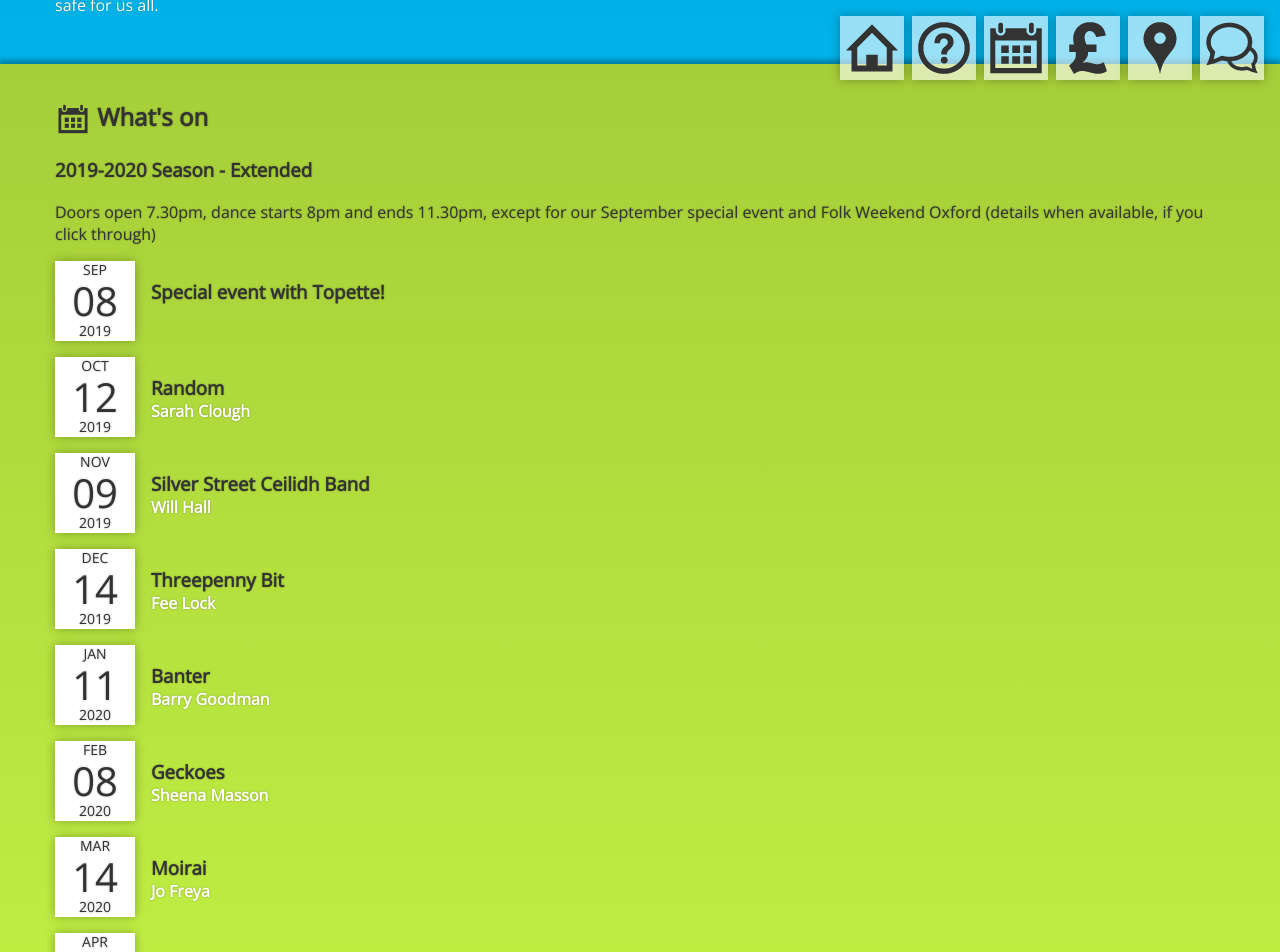
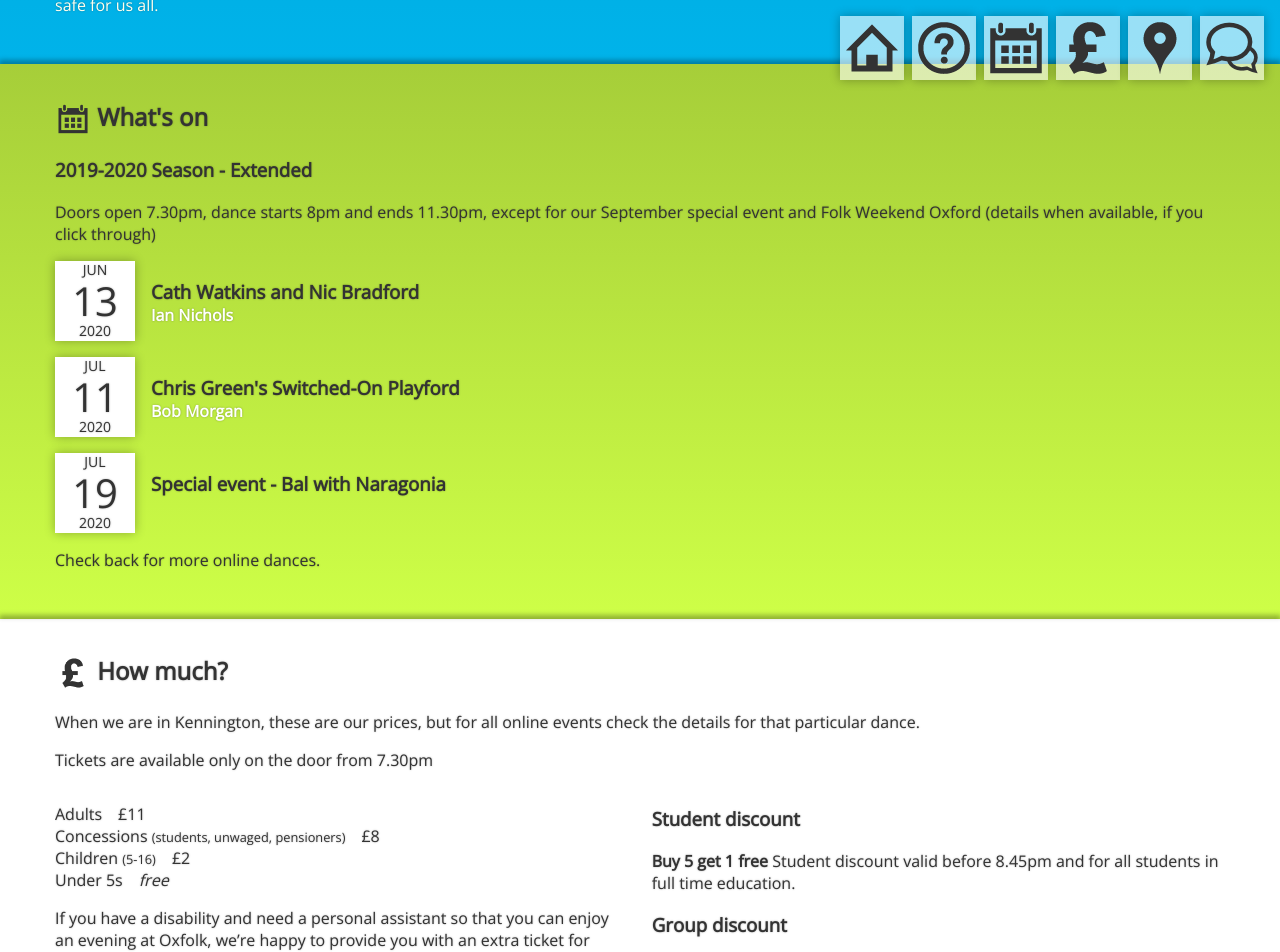
Before and after one commit to oxfolk/oxfolk.org.uk, a Jekyll site: the page built from index.html, in a window 1280 px wide and 1400 px high, scrolled down 1268 px. Shown: the top 952 px of the window. Built offline with Jekyll 4.4.1, drawn with Linux system fonts in a browser that asks for light colours; nearby versions of some CDN libraries; comment, search, counter and statistics services are not loaded; some of the changed text lies outside the part shown.

Commit message:
Removed past 2019/2020 events Updated intro video

```diff
--- a/_includes/what.html
+++ b/_includes/what.html
@@ -73,8 +73,9 @@
     <div class="half-width pull-right">
       <div class="media-wrapper">
         <iframe
-          src="http://www.youtube.com/embed/5IHEfPCVD4E"
+          src="https://www.youtube.com/embed/qRA71125xKE"
           frameborder="0"
+          allow="accelerometer; autoplay; encrypted-media; gyroscope; picture-in-picture"
           allowfullscreen
         ></iframe>
       </div>
--- a/_posts/2019-10-12-random.md
+++ /dev/null
@@ -1,6 +0,0 @@
----
-caller: 'Sarah Clough'
-layout: 'ceilidh'
----
-
-More details coming soon.
--- a/_posts/2019-11-09-silver-street.md
+++ /dev/null
@@ -1,7 +0,0 @@
----
-title: 'Silver Street Ceilidh Band'
-caller: 'Will Hall'
-layout: 'ceilidh'
----
-
-More details coming soon
--- a/_posts/2019-12-14-threepenny-bit.md
+++ /dev/null
@@ -1,6 +0,0 @@
----
-caller: 'Fee Lock'
-layout: 'ceilidh'
----
-
-More details coming soon
--- a/_posts/2020-01-11-banter.md
+++ /dev/null
@@ -1,6 +0,0 @@
----
-caller: 'Barry Goodman'
-layout: 'ceilidh'
----
-
-More details coming soon
--- a/_posts/2020-02-08-geckoes.md
+++ /dev/null
@@ -1,6 +0,0 @@
----
-caller: 'Sheena Masson'
-layout: 'ceilidh'
----
-
-More details coming soon
--- a/_posts/2020-03-14-moirai.md
+++ /dev/null
@@ -1,6 +0,0 @@
----
-caller: 'Jo Freya'
-layout: 'ceilidh'
----
-
-More details coming soon
```
Also changed, not shown: _posts/2019-09-08-special-event.md (deleted, +0 -10 lines), _posts/2020-04-17-folk-weekend-oxford.md (deleted, +0 -10 lines), _posts/2020-05-09-folk-camps-party-band.md (deleted, +0 -6 lines), 1 other file.
